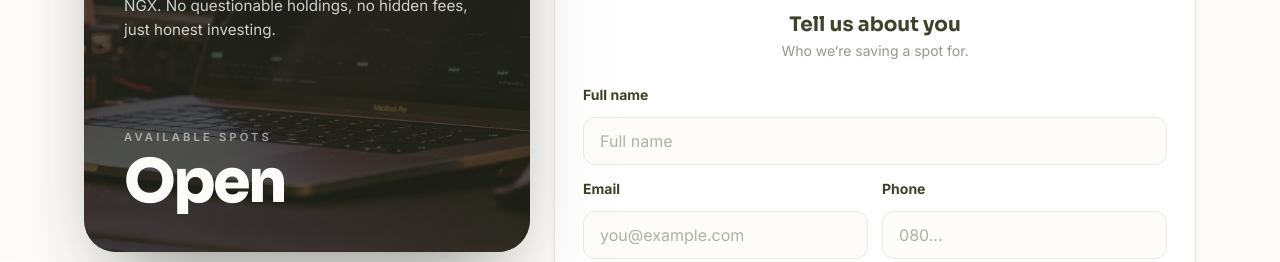
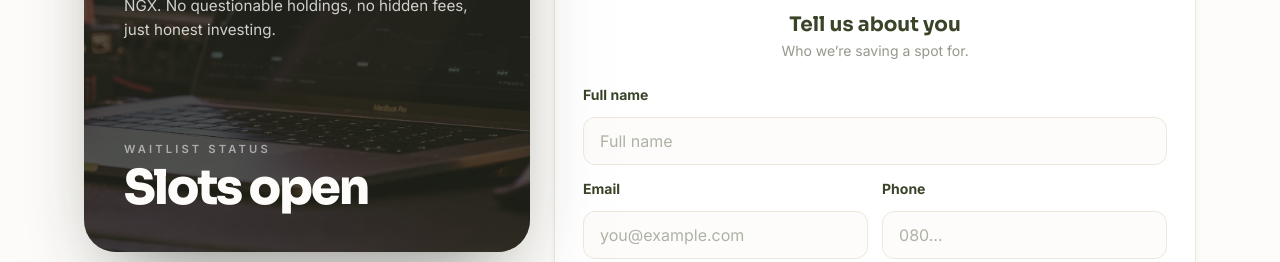
Before and after one commit to Emmanuel-Entonu/ETICO-WAITLIST, a Next.js app: page / in a window 1280 px wide. Shown: the part 2100-2362 px from the top of the page. Built offline with nearby package versions, Linux system fonts and the light colour scheme; no server answers.

Commit message:
Show Slots open / Slots closed status (red when closed)

```diff
--- a/src/app/page.tsx
+++ b/src/app/page.tsx
@@ -109,21 +109,18 @@ export default function Home() {
               </p>
             </div>
 
-            {/* bottom: available spots */}
+            {/* bottom: slots status */}
             <div className="relative mt-10">
               <p className="text-[0.7rem] font-semibold tracking-[0.28em] text-cream/55">
-                AVAILABLE SPOTS
+                WAITLIST STATUS
               </p>
-              <div className="mt-1.5 flex items-baseline gap-2">
-                <span className="font-display text-5xl sm:text-6xl font-extrabold tracking-tightest tnum leading-none">
-                  {cap > 0 && count != null
-                    ? Math.max(0, cap - count).toLocaleString()
-                    : count != null ? 'Open' : '···'}
-                </span>
-                {cap > 0 && count != null && (
-                  <span className="ml-1 text-sm text-cream/60">of {cap.toLocaleString()}</span>
-                )}
-              </div>
+              {count == null ? (
+                <p className="mt-1.5 font-display text-4xl sm:text-5xl font-extrabold tracking-tightest leading-none text-cream/60">···</p>
+              ) : cap > 0 && count >= cap ? (
+                <p className="mt-1.5 font-display text-4xl sm:text-5xl font-extrabold tracking-tightest leading-none text-red-400">Slots closed</p>
+              ) : (
+                <p className="mt-1.5 font-display text-4xl sm:text-5xl font-extrabold tracking-tightest leading-none text-cream">Slots open</p>
+              )}
             </div>
           </div>
 
```
